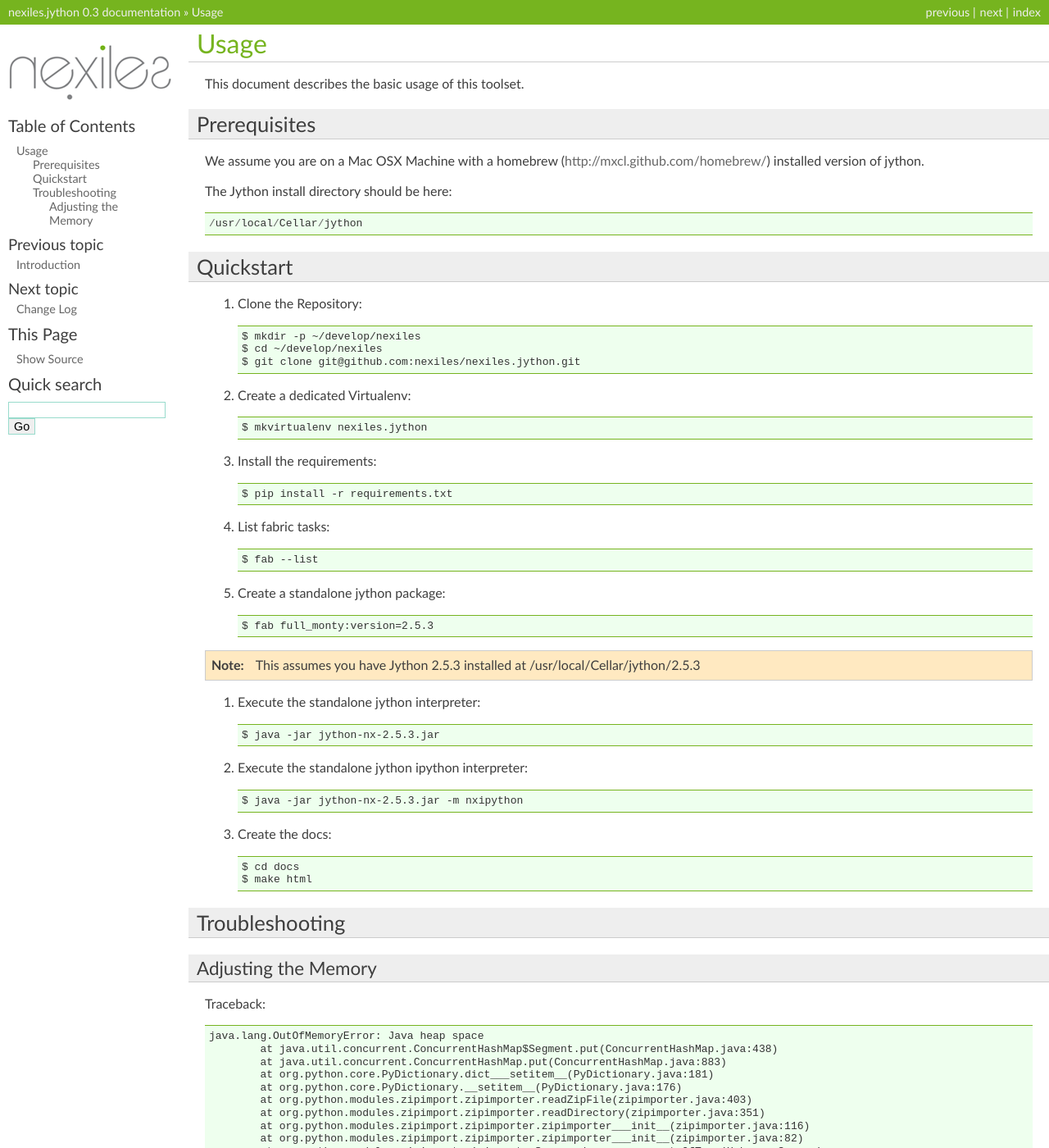
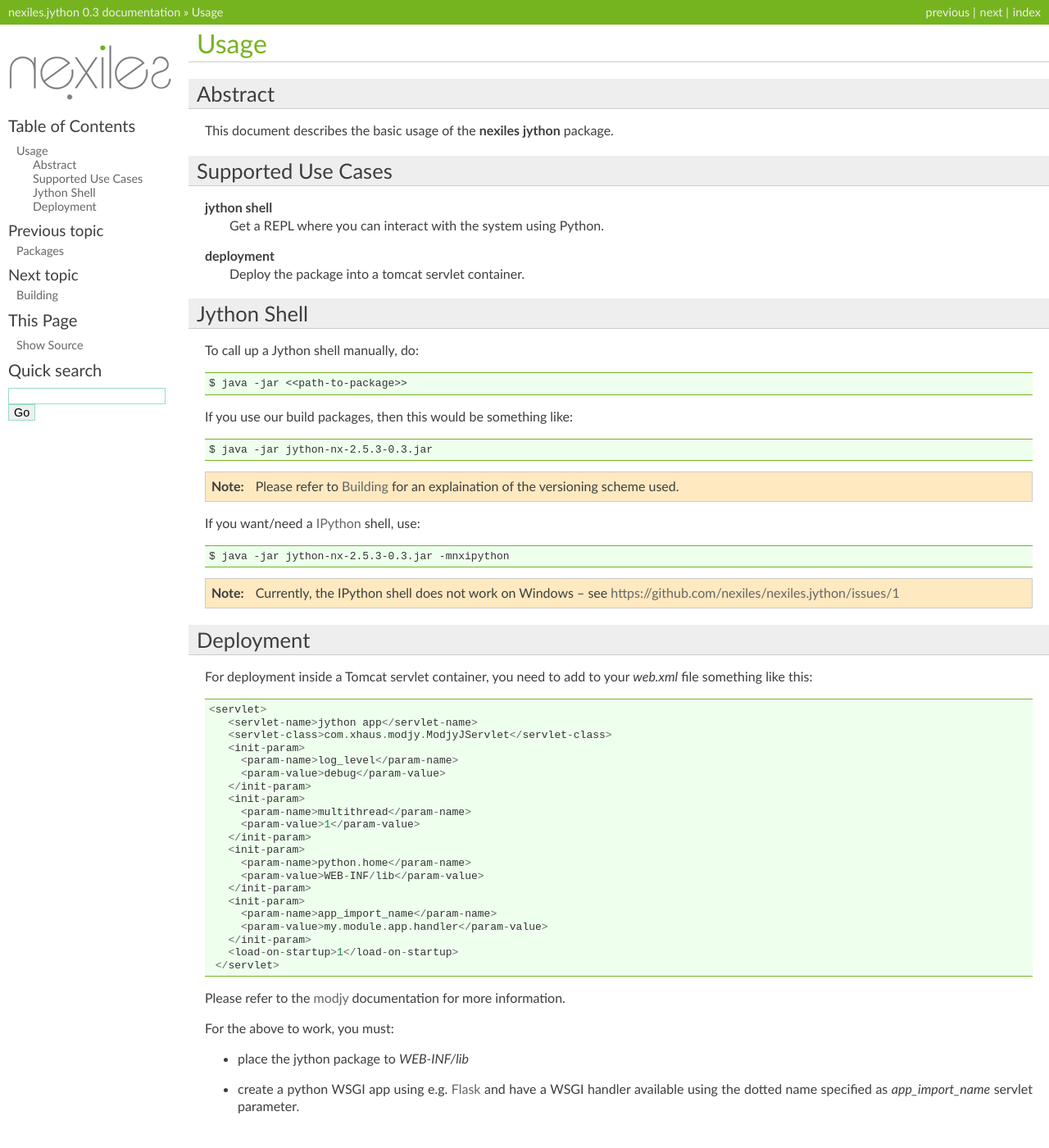
Before and after one commit to nexiles/nexiles.jython, a Sphinx documentation site: the page built from docs/usage.rst, in a window 1280 px wide and 1400 px high. Shown: the whole window at 82% size. Built offline with Sphinx 7.4.7, drawn with Linux system fonts in a browser that asks for light colours; some of the changed text lies outside the part shown.

Commit message:
documentation
Update the documentation
closes #2

```diff
--- /dev/null
+++ b/docs/building.rst
@@ -0,0 +1,97 @@
+.. _building:
+
+========
+Building
+========
+
+Abstract
+========
+
+This document describes the build process of the **nexiles jython** package.
+
+The build process uses Fabric_ to automate things.
+
+.. _Fabric:   http://fabfile.org
+
+Prerequisites
+=============
+
+We assume you are on a Mac OSX Machine with a Jython installed using homebrew_.
+
+To install Jython using homebrew_, do::
+
+    $ brew install jython
+
+This should fetch and install Jython to `/usr/local/Cellar/jython`.
+
+.. note:: Currently teh **development** version of Jython is not supported by
+   this build process, e.g. we're still stuck on 2.5.3 :p
+
+.. _homebrew: http://mxcl.github.com/homebrew
+
+Quickstart
+==========
+
+#. Clone the Repository::
+
+    $ mkdir -p ~/develop/nexiles
+    $ cd ~/develop/nexiles
+    $ git clone git@github.com:nexiles/nexiles.jython.git
+
+#. Create a dedicated Virtualenv.  This is just an example using the virtualenv
+   wrapper tools::
+
+    $ mkvirtualenv nexiles.jython
+    $ cd nexiles.jython
+    $ setvirtualenvproject  # set the project dir
+
+#. Install the build requirements::
+
+    (nexiles.jython)$ pip install -r requirements.txt
+
+#. Create a standalone jython package::
+
+    (nexiles.jython)$ fab full_monty
+
+This should be the steps needed to create the package.  The package will be
+placed in the `build` directory.
+
+Versioning scheme used
+======================
+
+The built packages use the following name scheme::
+
+    jython-nx-<<JYTHON_VERSION>>-<<PACKAGE_VERSION>>.jar
+
+e.g. something like::
+
+    jython-nx-2.5.3-0.3.jar
+
+The current versions used by the build process are specified in the
+`fabfile.py`.
+
+Testing
+=======
+
+To test the build, activate the virtual environment and execute the `jython`
+fab task::
+
+    $ workon nexiles.jython
+    (nexiles.jython)$ fab jython
+    [localhost] local: java -jar build/jython-nx-2.5.3-0.3.jar -mnxipython
+    Setting IPYTHONDIR to default: /Users/seletz/develop/nexiles/nexiles.jython/build/nexiles_ipython_profile
+    Reading history: /Users/seletz/develop/nexiles/nexiles.jython/build/nexiles_ipython_profile/history
+
+    In [1]:
+
+Building the documentation
+==========================
+
+To build the docs, do::
+
+    $ workon nexiles.jython
+    (nexiles.jython)$ cd docs
+    (nexiles.jython)$ make html
+    (nexiles.jython)$ make preview
+
+..  vim: set ft=rst ts=4 sw=4 expandtab tw=78 :
--- a/docs/changelog.rst
+++ b/docs/changelog.rst
@@ -1,5 +1,12 @@
 Change Log
 ==========
+
+0.4 - unreleased
+----------------
+
+**Improvements**
+    - Improved the docs.
+      https://github.com/nexiles/nexiles.jython/issues/2
 
 0.3 - 2013-01-10
 ----------------
--- /dev/null
+++ b/docs/contributing.rst
@@ -0,0 +1,22 @@
+
+.. _contributing:
+
+============
+Contributing
+============
+
+:Author:    Stefan Eletzhofer
+:Date:      |today|
+
+How to Contribute
+=================
+
+Please be aware of the :ref:`license`.
+
+To contribute, please do:
+
+- use the issue tracker on github: https://github.com/nexiles/nexiles.jython/issues
+
+- fork the repository and submit pull requests
+
+.. vim: set ft=rst tw=75 nocin nosi ai sw=4 ts=4 expandtab:
--- a/docs/index.rst
+++ b/docs/index.rst
@@ -7,7 +7,12 @@
    :maxdepth: 2
 
    introduction
+   packages
    usage
+   building
+   monkey
+   contributing
+   license
    changelog
 
 
--- a/docs/introduction.rst
+++ b/docs/introduction.rst
@@ -1,18 +1,76 @@
+.. _introduction:
+
 ============
 Introduction
 ============
 
-What is it?
------------
+:Authors:   Ramon Bartl, Stefan Eletzhofer
+:Date:      |today|
 
-This project provides a standalone version of jython containing the standard
-library, an jython ipython interpreter and the flask framework stack
-(http://flask.pocoo.org/).
+Problem Statement
+=================
 
-Why do we need it?
-------------------
+We're developing web services for a enterprise PLM system (Windchill_
+PDMlink_) which uses a quite old web stack (Apache 2.0, Tomcat 6, Java 1.6,
+Oracle_).  Because we need to *integrate* with the Java API the vendor
+provides, we unfortunately can't deploy our web service code as *WAR*
+files.
 
-Installing Jython with the dependent packages on deployment machines,
-especially Windows boxes, is a major PITA. So this package can be simply used
-inside a Tomcat Environment as a servlet gateway in combination with Modjy
-(http://opensource.xhaus.com/projects/show/modjy).
+We're Python_ guys, and thus use Jython_ to develop our web applications.
+
+We use modjy_ to drive WSGI applications as ordinary Java servlets inside
+the Tomcat servlet container.  Because of this, there are several special
+issues wrt. to deployment which differ from standard python deployment
+strategies (pip, eggs, buildout_, fabric_) we use and know.
+
+Deploying our code in a way which minimizes the possibilities of deployment
+errors, and thus minimizes downtime is essential to our customers.
+
+The situation is further complicated by the need of several monkey patches.
+
+Another issue we face is to set up a runtime environment suitable for
+the Java interop we need, both for production and development.
+
+Goals
+=====
+
+- provide a single-file Jython_ package usable for deployment and
+  development on both Unix and Windows platforms.
+
+- include a base set of packages we need for all our projects.
+
+- have all monkey patches needed in one central place for all projects.
+
+- include a minimal set of debugging and development tools to work with.
+
+- have the run time environment set up in a repeatable, easy way to
+  minimize class path issues.
+
+Non Goals
+=========
+
+- we do not want to provide a generic solution -- this is a highly
+  opinionated setup.
+
+Public Documentation Link
+=========================
+
+This documentation is also hosted at https://nexilesjython.readthedocs.org.
+
+Repository and Issue Tracker
+============================
+
+:GitHub Page:  https://github.com/nexiles/nexiles.jython
+:Repository:   git@github.com:nexiles/nexiles.jython.git
+:Open Issues:  https://github.com/nexiles/nexiles.jython/issues?state=open
+
+.. _Python:    http://python.org
+.. _Jython:    http://jython.org
+.. _Windchill: http://www.ptc.com/product/windchill/
+.. _PDMlink:   http://www.ptc.com/product/windchill/pdmlink
+.. _Oracle:    http://www.oracle.com/us/products/database/overview/index.html
+.. _modjy:     http://opensource.xhaus.com/projects/show/modjy
+.. _fabric:    http://docs.fabfile.org/en/1.5/
+.. _buildout:  http://pypi.python.org/pypi/zc.buildout/
+
+.. vim: set ft=rst tw=75 nocin nosi ai spell sw=4 ts=4 expandtab:
--- /dev/null
+++ b/docs/license.rst
@@ -0,0 +1,37 @@
+.. _license:
+
+=======
+License
+=======
+
+:Author:    Stefan Eletzhofer
+:Date:      |today|
+
+Abstract
+========
+
+This is the license text ;)
+
+Build Scripts, Source
+=====================
+
+License text (please refer to http://en.wikipedia.org/wiki/WTFPL when in doubt)::
+
+                   DO WHAT THE FUCK YOU WANT TO PUBLIC LICENSE
+                           Version 2, December 2004
+
+        Copyright (C) 2004 Sam Hocevar <sam@hocevar.net>
+
+        Everyone is permitted to copy and distribute verbatim or modified
+        copies of this license document, and changing it is allowed as long
+        as the name is changed.
+
+                   DO WHAT THE FUCK YOU WANT TO PUBLIC LICENSE
+          TERMS AND CONDITIONS FOR COPYING, DISTRIBUTION AND MODIFICATION
+
+         0. You just DO WHAT THE FUCK YOU WANT TO.
+
+
+
+
+.. vim: set ft=rst tw=75 nocin nosi ai sw=4 ts=4 expandtab:
--- /dev/null
+++ b/docs/packages.rst
@@ -0,0 +1,20 @@
+
+.. _packages:
+
+========
+Packages
+========
+
+:Author:    Stefan Eletzhofer
+:Date:      |today|
+
+Included Packages
+==================
+
+The following packages are included:
+
+.. literalinclude:: ../requirements-jython.txt
+
+.. note:: you can change this by adding stuff to `requirements-jython.txt`.
+
+.. vim: set ft=rst tw=75 nocin nosi ai sw=4 ts=4 expandtab:
--- a/docs/usage.rst
+++ b/docs/usage.rst
@@ -1,108 +1,84 @@
+.. _usage:
+
 =====
 Usage
 =====
 
-This document describes the basic usage of this toolset.
+Abstract
+========
+
+This document describes the basic usage of the **nexiles jython** package.
+
+Supported Use Cases
+===================
+
+**jython shell**
+    Get a REPL where you can interact with the system using Python.
+
+**deployment**
+    Deploy the package into a tomcat servlet container.
+
+Jython Shell
+============
+
+To call up a Jython shell manually, do::
+
+    $ java -jar <<path-to-package>>
+
+If you use our build packages, then this would be something like::
+
+    $ java -jar jython-nx-2.5.3-0.3.jar
+
+.. note:: Please refer to :ref:`building` for an explaination of the versioning scheme used.
+
+If you want/need a IPython_ shell, use::
+
+    $ java -jar jython-nx-2.5.3-0.3.jar -mnxipython
+
+.. note:: Currently, the IPython shell does not work on Windows -- see
+   https://github.com/nexiles/nexiles.jython/issues/1
+
+Deployment
+==========
+
+For deployment inside a Tomcat servlet container, you need to add to your
+`web.xml` file something like this::
+
+     <servlet>
+        <servlet-name>jython app</servlet-name>
+        <servlet-class>com.xhaus.modjy.ModjyJServlet</servlet-class>
+        <init-param>
+          <param-name>log_level</param-name>
+          <param-value>debug</param-value>
+        </init-param>
+        <init-param>
+          <param-name>multithread</param-name>
+          <param-value>1</param-value>
+        </init-param>
+        <init-param>
+          <param-name>python.home</param-name>
+          <param-value>WEB-INF/lib</param-value>
+        </init-param>
+        <init-param>
+          <param-name>app_import_name</param-name>
+          <param-value>my.module.app.handler</param-value>
+        </init-param>
+        <load-on-startup>1</load-on-startup>
+      </servlet>
+
+Please refer to the modjy_ documentation for more information.
+
+For the above to work, you must:
+
+- place the jython package to `WEB-INF/lib`
+
+- create a python WSGI app using e.g. Flask_ and have a WSGI handler
+  available using the dotted name specified as `app_import_name` servlet
+  parameter.
 
 
-Prerequisites
-=============
+.. _IPython: http://ipython.org/
+.. _modjy:   http://opensource.xhaus.com/projects/show/modjy
+.. _Flask:   http://flask.pocoo.org/
 
-We assume you are on a Mac OSX Machine with a
-homebrew (http://mxcl.github.com/homebrew/)
-installed version of jython.
-
-The Jython install directory should be here::
-
-    /usr/local/Cellar/jython
-
-
-Quickstart
-==========
-
-#. Clone the Repository::
-
-    $ mkdir -p ~/develop/nexiles
-    $ cd ~/develop/nexiles
-    $ git clone git@github.com:nexiles/nexiles.jython.git
-
-#. Create a dedicated Virtualenv::
-
-    $ mkvirtualenv nexiles.jython
-
-#. Install the requirements::
-
-    $ pip install -r requirements.txt
-
-#. List fabric tasks::
-
-   $ fab --list
-
-#. Create a standalone jython package::
-
-    $ fab full_monty:version=2.5.3
-
-.. note:: This assumes you have Jython 2.5.3 installed at /usr/local/Cellar/jython/2.5.3
-
-#. Execute the standalone jython interpreter::
-
-    $ java -jar jython-nx-2.5.3.jar
-
-#. Execute the standalone jython ipython interpreter::
-
-    $ java -jar jython-nx-2.5.3.jar -m nxipython
-
-#. Create the docs::
-
-    $ cd docs
-    $ make html
-
-
-Troubleshooting
-===============
-
-Adjusting the Memory
---------------------
-
-Traceback::
-
-    java.lang.OutOfMemoryError: Java heap space
-            at java.util.concurrent.ConcurrentHashMap$Segment.put(ConcurrentHashMap.java:438)
-            at java.util.concurrent.ConcurrentHashMap.put(ConcurrentHashMap.java:883)
-            at org.python.core.PyDictionary.dict___setitem__(PyDictionary.java:181)
-            at org.python.core.PyDictionary.__setitem__(PyDictionary.java:176)
-            at org.python.modules.zipimport.zipimporter.readZipFile(zipimporter.java:403)
-            at org.python.modules.zipimport.zipimporter.readDirectory(zipimporter.java:351)
-            at org.python.modules.zipimport.zipimporter.zipimporter___init__(zipimporter.java:116)
-            at org.python.modules.zipimport.zipimporter.zipimporter___init__(zipimporter.java:82)
-            at org.python.modules.zipimport.zipimporter$exposed___new__.createOfType(Unknown Source)
-            at org.python.core.PyOverridableNew.new_impl(PyOverridableNew.java:12)
-            at org.python.core.PyType.invokeNew(PyType.java:466)
-            at org.python.core.PyType.type___call__(PyType.java:1558)
-            at org.python.core.PyType.__call__(PyType.java:1548)
-            at org.python.core.PyObject.__call__(PyObject.java:387)
-            at org.python.core.imp.getPathImporter(imp.java:423)
-            at org.python.core.imp.find_module(imp.java:460)
-            at org.python.core.imp.import_next(imp.java:713)
-            at org.python.core.imp.import_name(imp.java:824)
-            at org.python.core.imp.importName(imp.java:884)
-            at org.python.core.ImportFunction.__call__(__builtin__.java:1220)
-            at org.python.core.PyObject.__call__(PyObject.java:357)
-            at org.python.core.__builtin__.__import__(__builtin__.java:1173)
-            at org.python.core.imp.importFromAs(imp.java:978)
-            at org.python.core.imp.importFrom(imp.java:954)
-            at string$py.f$0(/Users/rbartl/develop/nexiles/nexiles.tools/package/tmp/Lib/string.py:529)
-            at string$py.call_function(/Users/rbartl/develop/nexiles/nexiles.tools/package/tmp/Lib/string.py)
-            at org.python.core.PyTableCode.call(PyTableCode.java:165)
-            at org.python.core.PyCode.call(PyCode.java:18)
-            at org.python.core.imp.createFromCode(imp.java:386)
-            at org.python.core.util.importer.importer_load_module(importer.java:109)
-            at org.python.modules.zipimport.zipimporter.zipimporter_load_module(zipimporter.java:161)
-            at org.python.modules.zipimport.zipimporter$zipimporter_load_module_exposer.__call__(Unknown Source)
-
-    java.lang.OutOfMemoryError: java.lang.OutOfMemoryError: Java heap space
-
-
-Start nxipython with the following arguments::
-
-    $ java -Xms64m -Xmx256m -jar jython-nx-2.5.2.jar -mnxipython
+.. vim: set ft=rst ts=4 sw=4 expandtab tw=78 :
```
